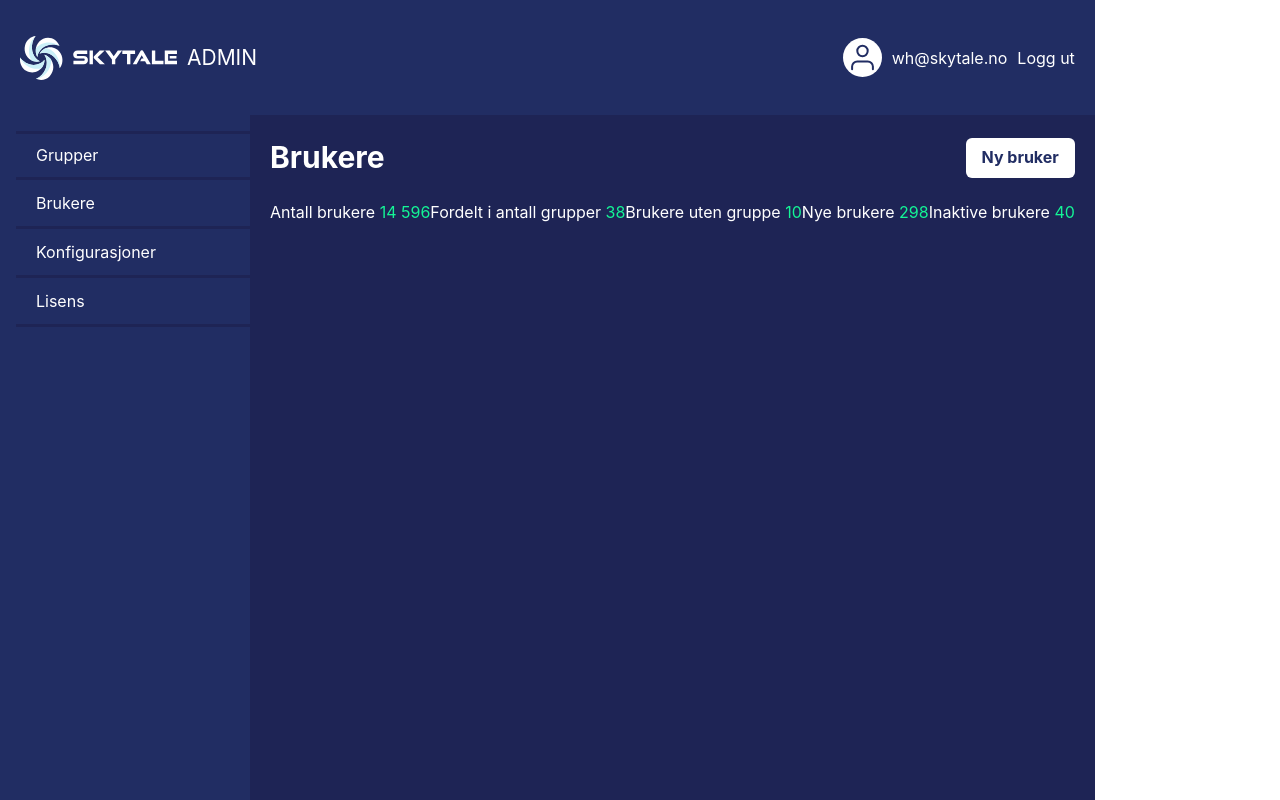
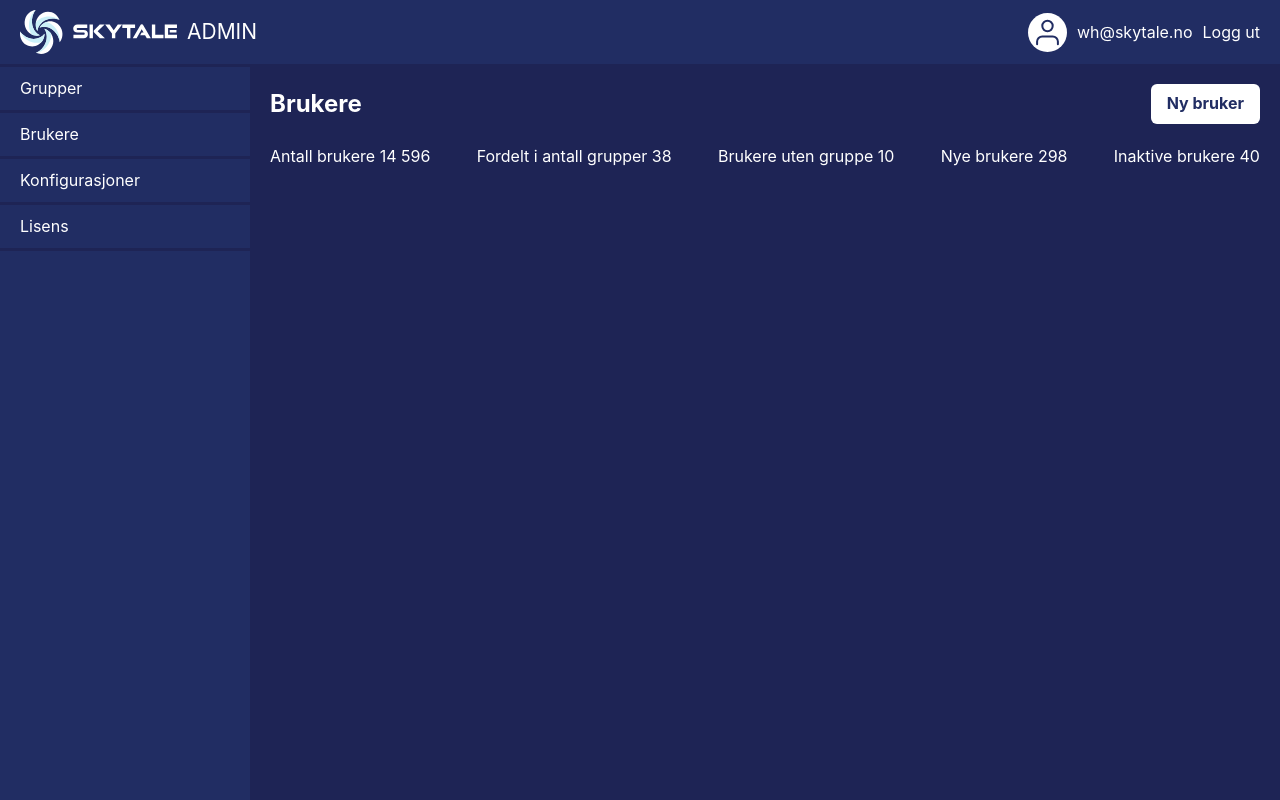
Before and after one commit to JanWilliamHaug/ReactSkytaleAdmin, a React (Vite) app in the folder my-app/: page / in a window 1280 px wide. Shown: the top 800 px of the page. Built offline with nearby package versions, Linux system fonts and the light colour scheme.

Commit message:
header and side bar fix

```diff
--- a/my-app/src/pages/layout/index.tsx
+++ b/my-app/src/pages/layout/index.tsx
@@ -7,13 +7,11 @@ import Header from '@/pages/shared/Header';
 
 const Layout: React.FC = () => {
   return (
-    <Flex direction="column" height="100vh">
-      <Box flexShrink={0}>
-        <Header />
-      </Box>
+    <Flex direction="column" height="100vh" width="100vw">
+      <Header />
       <Flex flex="1">
         <Sidebar />
-        <Box flex="1" padding="20px" backgroundColor="#1E2455" color="white">
+        <Box flex="1" padding="20px" backgroundColor="#1E2455" color="white" minWidth="0">
           <Outlet />
         </Box>
       </Flex>
--- a/my-app/src/pages/main/index.tsx
+++ b/my-app/src/pages/main/index.tsx
@@ -1,24 +1,23 @@
 // src/pages/main/index.tsx
 import React from 'react';
-import { Flex, Text, Button } from '@chakra-ui/react';
+import { Box, Flex, Text, Button } from '@chakra-ui/react';
 
 const MainPage: React.FC = () => {
   return (
-    <Flex direction="column" height="100vh">
-      <Flex justifyContent="space-between" alignItems="center" marginBottom="20px">
-        <Text fontSize="30px" fontWeight="700" color="white">Brukere</Text>
-        <Button backgroundColor="var(--White, #FFF)" color="var(--Ocean-3, #212D63)" fontWeight="bold">
-          Ny bruker
-        </Button>
+    <Box>
+      <Flex justifyContent="space-between" alignItems="center" mb="20px">
+        <Text color="white" fontSize="24px" fontWeight="bold">Brukere</Text>
+        <Button backgroundColor="#FFF" color="#212D63" fontWeight="bold">Ny bruker</Button>
       </Flex>
-      <Flex justifyContent="space-between" marginBottom="20px">
-        <Text color="white">Antall brukere <span style={{ color: '#14F596' }}>14 596</span></Text>
-        <Text color="white">Fordelt i antall grupper <span style={{ color: '#14F596' }}>38</span></Text>
-        <Text color="white">Brukere uten gruppe <span style={{ color: '#14F596' }}>10</span></Text>
-        <Text color="white">Nye brukere <span style={{ color: '#14F596' }}>298</span></Text>
-        <Text color="white">Inaktive brukere <span style={{ color: '#14F596' }}>40</span></Text>
+      <Flex justifyContent="space-between" mb="20px">
+        <Text color="white">Antall brukere <span style={{ color: 'white' }}>14 596</span></Text>
+        <Text color="white">Fordelt i antall grupper <span style={{ color: 'white' }}>38</span></Text>
+        <Text color="white">Brukere uten gruppe <span style={{ color: 'white' }}>10</span></Text>
+        <Text color="white">Nye brukere <span style={{ color: 'white' }}>298</span></Text>
+        <Text color="white">Inaktive brukere <span style={{ color: 'white' }}>40</span></Text>
       </Flex>
-    </Flex>
+      {/* Add other components or content here */}
+    </Box>
   );
 };
 
--- a/my-app/src/pages/shared/Header.tsx
+++ b/my-app/src/pages/shared/Header.tsx
@@ -1,8 +1,8 @@
 // src/pages/shared/Header.tsx
 import React from 'react';
 import { Flex, Text, Image } from '@chakra-ui/react';
-import logo from '@/assets/scss/images/logo.svg'; // Adjust the path as necessary
-import userIcon from '@/assets/scss/images/user-icon.svg'; // Adjust the path as necessary
+import logo from '@/assets/scss/images/logo.svg';
+import userIcon from '@/assets/scss/images/user-icon.svg';
 
 const Header: React.FC = () => {
   return (
@@ -11,7 +11,7 @@ const Header: React.FC = () => {
       alignItems="center"
       backgroundColor="var(--Ocean-3, #212D63)"
       padding="10px 20px"
-      height="115px" // Increase the height to 160px
+      height="120px"
     >
       <Flex alignItems="center">
         <Image src={logo} alt="Logo" height="44px" />
--- a/my-app/src/pages/shared/Sidebar.tsx
+++ b/my-app/src/pages/shared/Sidebar.tsx
@@ -6,8 +6,7 @@ import { NavLink } from 'react-router-dom';
 const Sidebar: React.FC = () => {
   const linkStyle = {
     display: 'flex',
-    width: '283px',
-    height: '49px',
+    width: '100%', // Ensure the link takes the full width of the sidebar
     padding: '9px 0px 10px 20px',
     justifyContent: 'flex-start',
     alignItems: 'center',
@@ -18,7 +17,7 @@ const Sidebar: React.FC = () => {
 
   return (
     <Box width="250px" backgroundColor="var(--Ocean-3, #212D63)" color="white" height="100vh">
-      <VStack align="start" p={4} spacing={0}>
+      <VStack align="start" spacing={0}>
         <NavLink to="/groups" style={{ ...linkStyle, borderTop: '3px solid var(--Ocean-2, #1E2455)' }}>
           <Text>Grupper</Text>
         </NavLink>
```
